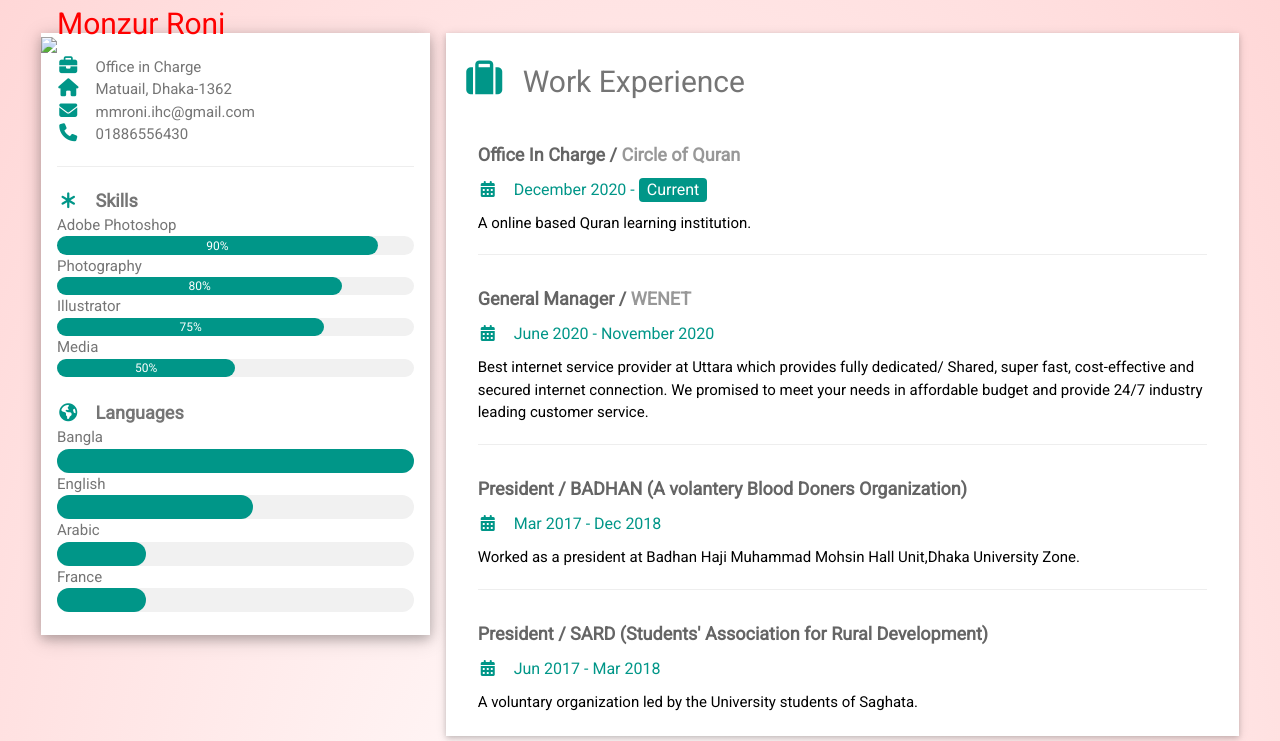
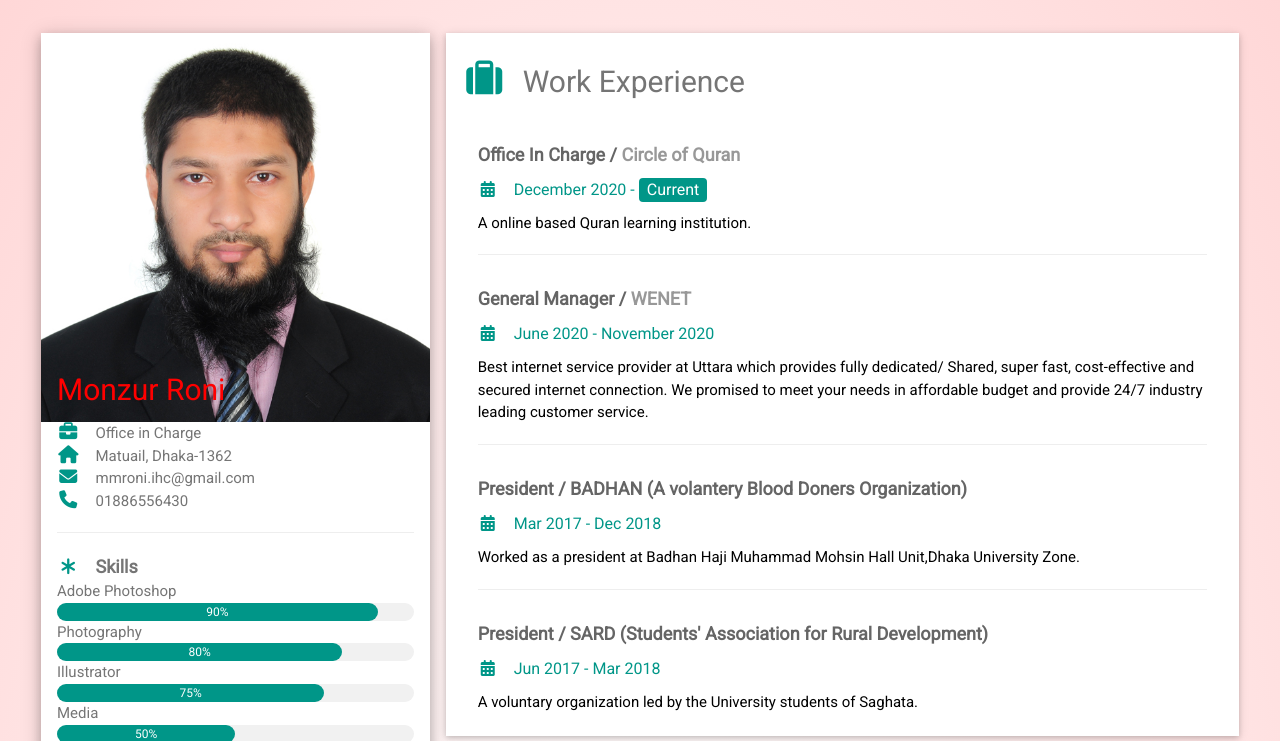
Before and after one commit to mmroni/ecom, a plain HTML site: page My profile.html in a window 1280 px wide. Shown: the part 59-800 px from the top of the page. Drawn offline with nearby package versions, Linux system fonts and the light colour scheme; files whose address does not match are found by name.

Commit message:
Update My profile.html

```diff
--- a/My profile.html
+++ b/My profile.html
@@ -49,7 +49,7 @@ html,body,h1,h2,h3,h4,h5,h6 {font-family: "Roboto", sans-serif}
 
       <div class="w3-white w3-text-grey w3-card-4">
         <div class="w3-display-container">
-          <img src="Images/Roni.jpg" style="width:100%">
+          <img src="Roni.jpg" style="width:100%">
           <div class="w3-display-bottomleft w3-container w3-text-black">
             <h2>Monzur Roni</h2>
           </div>
```
